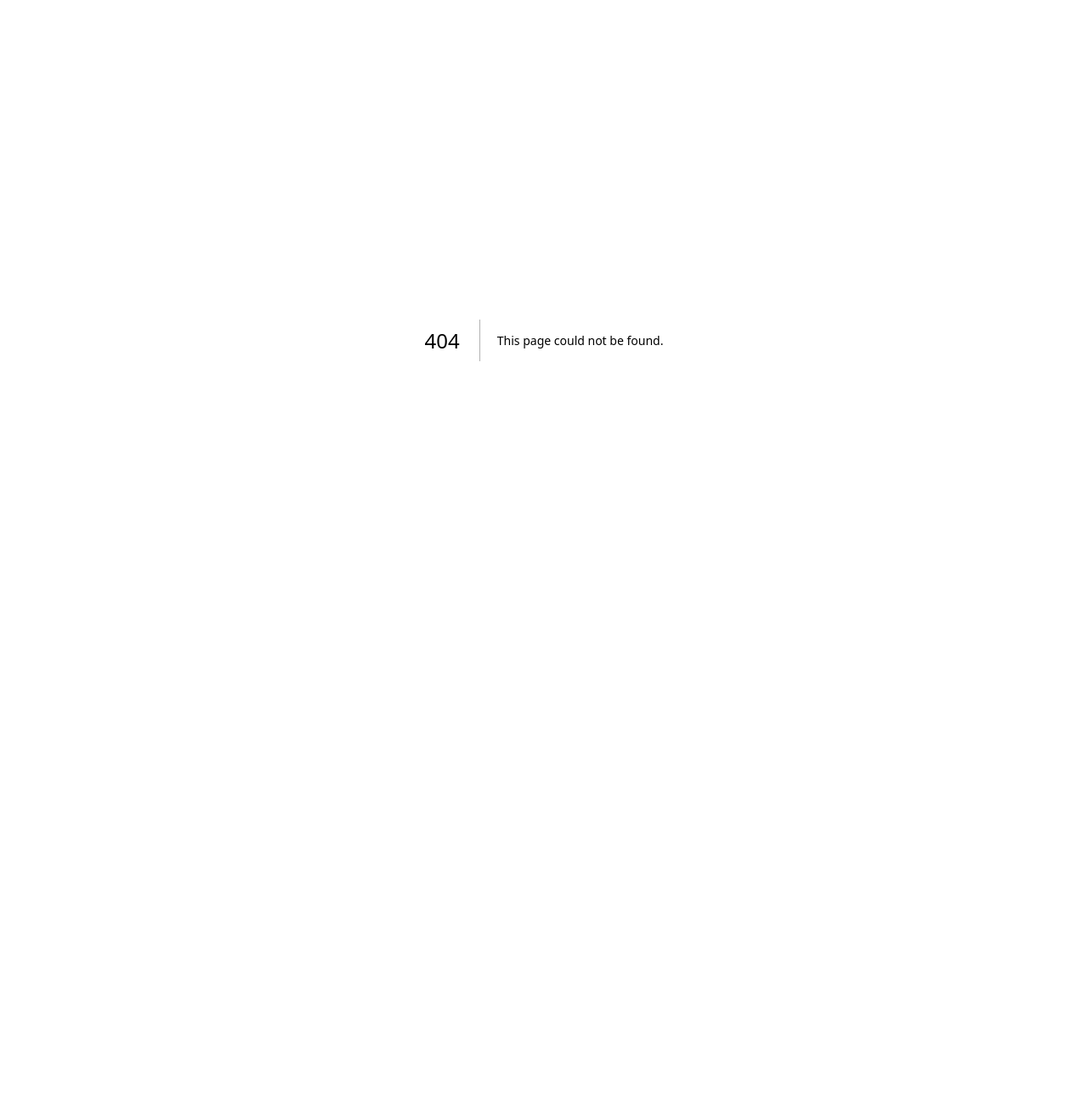
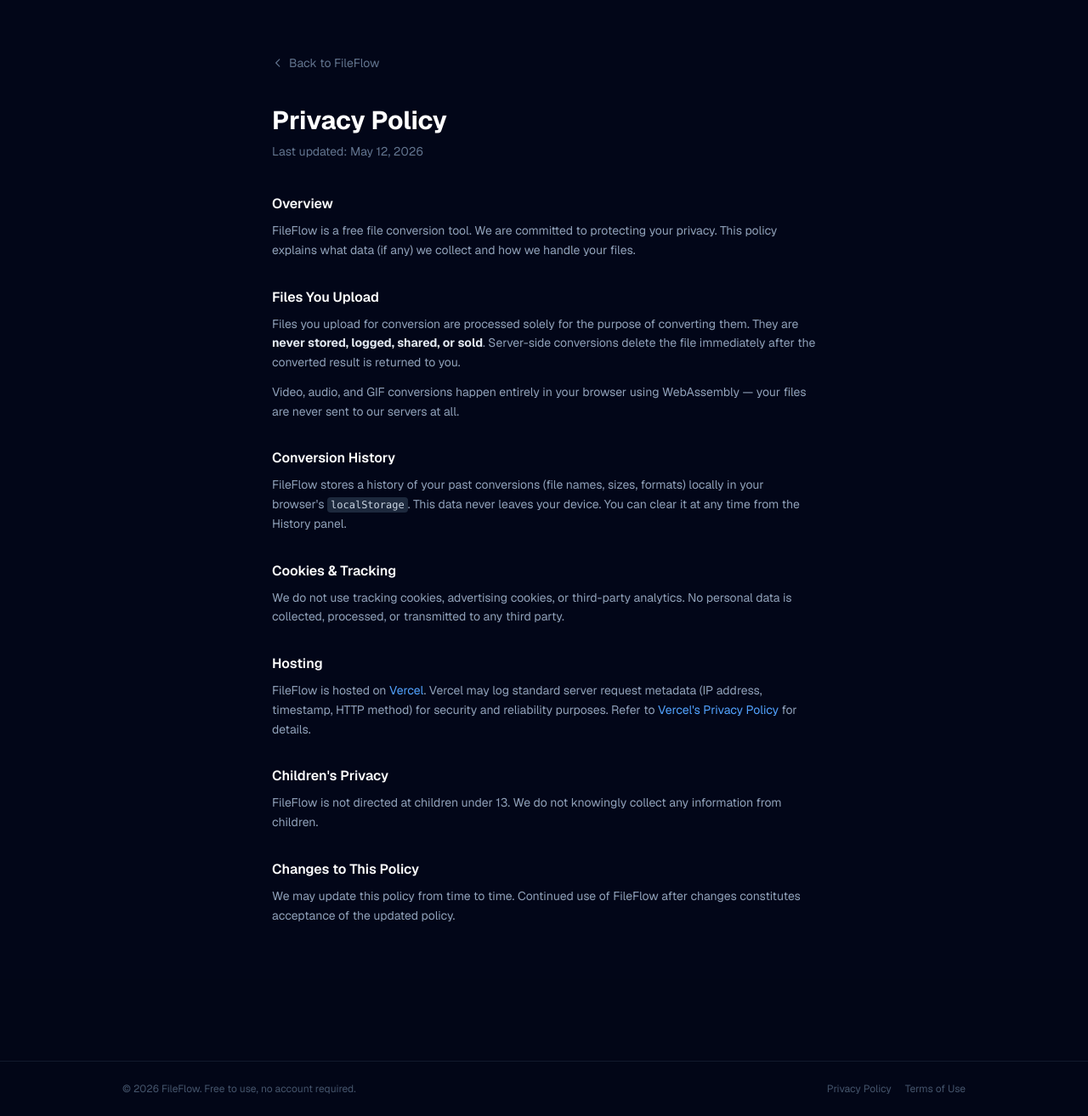
Before and after one commit to xAndrewH/filespark, a Next.js app: page /privacy in a window 1280 px wide. Before the commit this address had no page. Shown: the whole page at 85% size. Before the commit the page ends 800 px from the top, so only its background shows below. Built offline with nearby package versions, Linux system fonts and the light colour scheme.

Commit message:
Add Privacy Policy, Terms of Use pages and site footer

```diff
--- a/src/app/layout.tsx
+++ b/src/app/layout.tsx
@@ -1,5 +1,6 @@
 import type { Metadata } from "next";
 import { Geist } from "next/font/google";
+import Footer from "@/components/Footer";
 import "./globals.css";
 
 const geist = Geist({ subsets: ["latin"], variable: "--font-geist-sans" });
@@ -7,7 +8,7 @@
 export const metadata: Metadata = {
   title: "FileFlow — Free Online File Converter",
   description:
-    "Convert and compress video, audio, images, PDFs, and documents online for free. Supports 50+ formats. No signup required.",
+    "Convert and compress video, audio, images, PDFs, and documents online for free. Supports 80+ formats. No signup required.",
 };
 
 export default function RootLayout({ children }: { children: React.ReactNode }) {
@@ -15,6 +16,7 @@
     <html lang="en" className={`${geist.variable} h-full`}>
       <body className="min-h-full bg-slate-950 text-slate-100 antialiased">
         {children}
+        <Footer />
       </body>
     </html>
   );
--- /dev/null
+++ b/src/app/privacy/page.tsx
@@ -0,0 +1,95 @@
+import type { Metadata } from "next";
+import Link from "next/link";
+
+export const metadata: Metadata = {
+  title: "Privacy Policy — FileFlow",
+};
+
+export default function PrivacyPage() {
+  return (
+    <div className="min-h-screen bg-slate-950">
+      <div className="max-w-2xl mx-auto px-4 py-16">
+        <Link href="/" className="inline-flex items-center gap-1.5 text-slate-500 hover:text-slate-300 text-sm mb-10 transition-colors">
+          <svg className="w-3.5 h-3.5" fill="none" viewBox="0 0 24 24" stroke="currentColor" strokeWidth={2}>
+            <path strokeLinecap="round" strokeLinejoin="round" d="M15 19l-7-7 7-7" />
+          </svg>
+          Back to FileFlow
+        </Link>
+
+        <h1 className="text-3xl font-bold text-white mb-2">Privacy Policy</h1>
+        <p className="text-slate-500 text-sm mb-10">Last updated: {new Date().toLocaleDateString("en-US", { year: "numeric", month: "long", day: "numeric" })}</p>
+
+        <div className="prose-slate space-y-8 text-slate-400 text-sm leading-relaxed">
+
+          <section>
+            <h2 className="text-white font-semibold text-base mb-2">Overview</h2>
+            <p>
+              FileFlow is a free file conversion tool. We are committed to protecting your privacy.
+              This policy explains what data (if any) we collect and how we handle your files.
+            </p>
+          </section>
+
+          <section>
+            <h2 className="text-white font-semibold text-base mb-2">Files You Upload</h2>
+            <p>
+              Files you upload for conversion are processed solely for the purpose of converting them.
+              They are <strong className="text-slate-200">never stored, logged, shared, or sold</strong>.
+              Server-side conversions delete the file immediately after the converted result is returned to you.
+            </p>
+            <p className="mt-3">
+              Video, audio, and GIF conversions happen entirely in your browser using WebAssembly — your files
+              are never sent to our servers at all.
+            </p>
+          </section>
+
+          <section>
+            <h2 className="text-white font-semibold text-base mb-2">Conversion History</h2>
+            <p>
+              FileFlow stores a history of your past conversions (file names, sizes, formats) locally in your
+              browser&apos;s <code className="text-slate-300 bg-slate-800 px-1 py-0.5 rounded text-xs">localStorage</code>.
+              This data never leaves your device. You can clear it at any time from the History panel.
+            </p>
+          </section>
+
+          <section>
+            <h2 className="text-white font-semibold text-base mb-2">Cookies &amp; Tracking</h2>
+            <p>
+              We do not use tracking cookies, advertising cookies, or third-party analytics. No personal
+              data is collected, processed, or transmitted to any third party.
+            </p>
+          </section>
+
+          <section>
+            <h2 className="text-white font-semibold text-base mb-2">Hosting</h2>
+            <p>
+              FileFlow is hosted on <a href="https://vercel.com" className="text-blue-400 hover:underline" target="_blank" rel="noopener noreferrer">Vercel</a>.
+              Vercel may log standard server request metadata (IP address, timestamp, HTTP method) for
+              security and reliability purposes. Refer to{" "}
+              <a href="https://vercel.com/legal/privacy-policy" className="text-blue-400 hover:underline" target="_blank" rel="noopener noreferrer">
+                Vercel&apos;s Privacy Policy
+              </a>{" "}
+              for details.
+            </p>
+          </section>
+
+          <section>
+            <h2 className="text-white font-semibold text-base mb-2">Children&apos;s Privacy</h2>
+            <p>
+              FileFlow is not directed at children under 13. We do not knowingly collect any information
+              from children.
+            </p>
+          </section>
+
+          <section>
+            <h2 className="text-white font-semibold text-base mb-2">Changes to This Policy</h2>
+            <p>
+              We may update this policy from time to time. Continued use of FileFlow after changes
+              constitutes acceptance of the updated policy.
+            </p>
+          </section>
+
+        </div>
+      </div>
+    </div>
+  );
+}
--- /dev/null
+++ b/src/app/terms/page.tsx
@@ -0,0 +1,92 @@
+import type { Metadata } from "next";
+import Link from "next/link";
+
+export const metadata: Metadata = {
+  title: "Terms of Use — FileFlow",
+};
+
+export default function TermsPage() {
+  return (
+    <div className="min-h-screen bg-slate-950">
+      <div className="max-w-2xl mx-auto px-4 py-16">
+        <Link href="/" className="inline-flex items-center gap-1.5 text-slate-500 hover:text-slate-300 text-sm mb-10 transition-colors">
+          <svg className="w-3.5 h-3.5" fill="none" viewBox="0 0 24 24" stroke="currentColor" strokeWidth={2}>
+            <path strokeLinecap="round" strokeLinejoin="round" d="M15 19l-7-7 7-7" />
+          </svg>
+          Back to FileFlow
+        </Link>
+
+        <h1 className="text-3xl font-bold text-white mb-2">Terms of Use</h1>
+        <p className="text-slate-500 text-sm mb-10">Last updated: {new Date().toLocaleDateString("en-US", { year: "numeric", month: "long", day: "numeric" })}</p>
+
+        <div className="prose-slate space-y-8 text-slate-400 text-sm leading-relaxed">
+
+          <section>
+            <h2 className="text-white font-semibold text-base mb-2">Acceptance</h2>
+            <p>
+              By using FileFlow you agree to these terms. If you do not agree, please do not use the service.
+            </p>
+          </section>
+
+          <section>
+            <h2 className="text-white font-semibold text-base mb-2">Use of the Service</h2>
+            <p>FileFlow is provided free of charge for personal and commercial use. You agree not to:</p>
+            <ul className="mt-2 space-y-1.5 list-disc list-inside marker:text-slate-600">
+              <li>Upload files you do not have the right to convert or distribute</li>
+              <li>Use the service to convert, distribute, or process illegal content</li>
+              <li>Attempt to abuse, overload, or reverse-engineer the service</li>
+              <li>Use automated tools to send large volumes of conversion requests</li>
+            </ul>
+          </section>
+
+          <section>
+            <h2 className="text-white font-semibold text-base mb-2">Intellectual Property</h2>
+            <p>
+              You retain full ownership of the files you upload and the converted outputs. FileFlow does not
+              claim any rights over your content.
+            </p>
+            <p className="mt-3">
+              You are responsible for ensuring you have the necessary rights and licenses to convert any
+              copyrighted material.
+            </p>
+          </section>
+
+          <section>
+            <h2 className="text-white font-semibold text-base mb-2">Disclaimer of Warranties</h2>
+            <p>
+              FileFlow is provided <strong className="text-slate-200">"as is"</strong> without warranties of
+              any kind. We do not guarantee that conversions will be error-free, lossless, or always available.
+              Use the service at your own risk and always keep backups of important files.
+            </p>
+          </section>
+
+          <section>
+            <h2 className="text-white font-semibold text-base mb-2">Limitation of Liability</h2>
+            <p>
+              To the fullest extent permitted by law, FileFlow and its operators shall not be liable for any
+              indirect, incidental, or consequential damages arising from your use of the service, including
+              loss of data or files.
+            </p>
+          </section>
+
+          <section>
+            <h2 className="text-white font-semibold text-base mb-2">Service Availability</h2>
+            <p>
+              We reserve the right to modify, suspend, or discontinue FileFlow at any time without notice.
+              We are not liable to you or any third party for any such change or discontinuation.
+            </p>
+          </section>
+
+          <section>
+            <h2 className="text-white font-semibold text-base mb-2">Changes to These Terms</h2>
+            <p>
+              We may update these terms at any time. Continued use of FileFlow after changes constitutes
+              acceptance of the updated terms.
+            </p>
+          </section>
+
+        </div>
+      </div>
+    </div>
+  );
+}
--- /dev/null
+++ b/src/components/Footer.tsx
@@ -0,0 +1,15 @@
+import Link from "next/link";
+
+export default function Footer() {
+  return (
+    <footer className="border-t border-slate-800/60 mt-24">
+      <div className="max-w-5xl mx-auto px-4 py-6 flex flex-col sm:flex-row items-center justify-between gap-3 text-xs text-slate-600">
+        <span>© {new Date().getFullYear()} FileFlow. Free to use, no account required.</span>
+        <div className="flex items-center gap-4">
+          <Link href="/privacy" className="hover:text-slate-400 transition-colors">Privacy Policy</Link>
+          <Link href="/terms" className="hover:text-slate-400 transition-colors">Terms of Use</Link>
+        </div>
+      </div>
+    </footer>
+  );
+}
```
